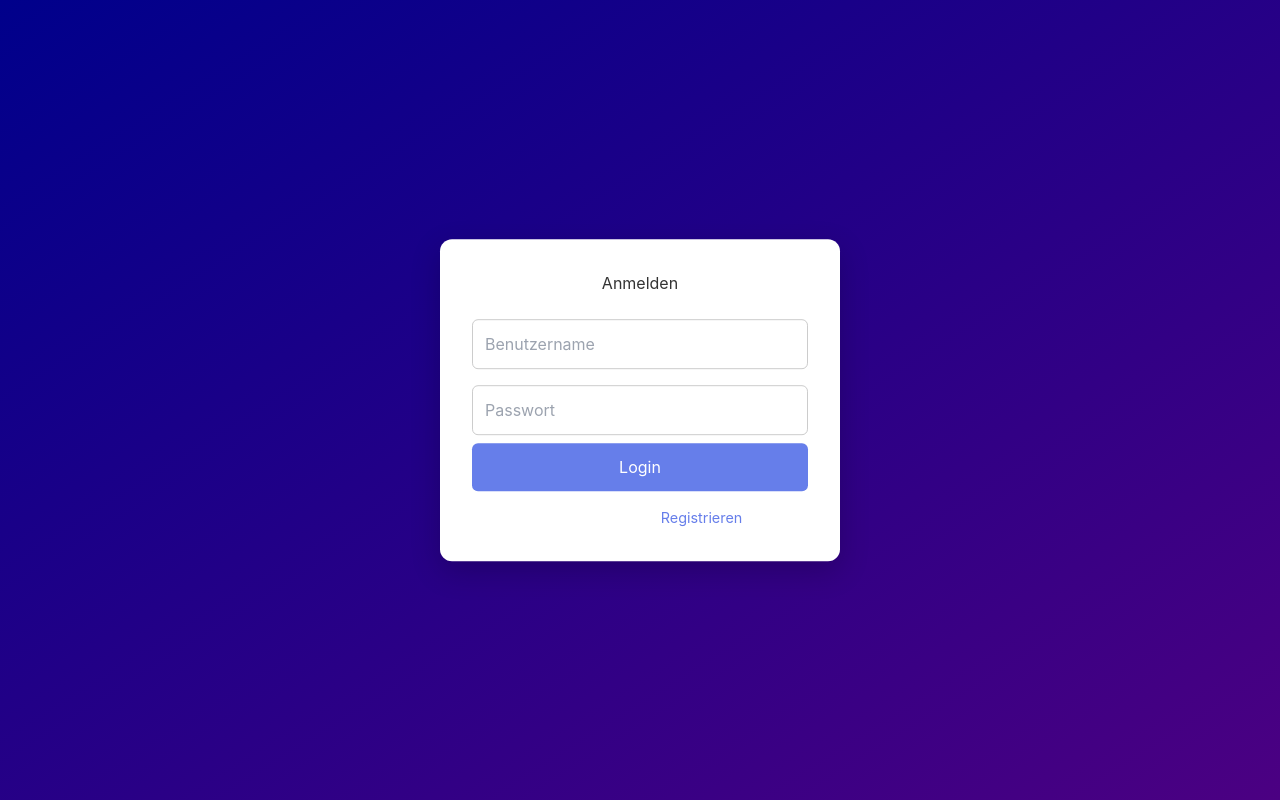
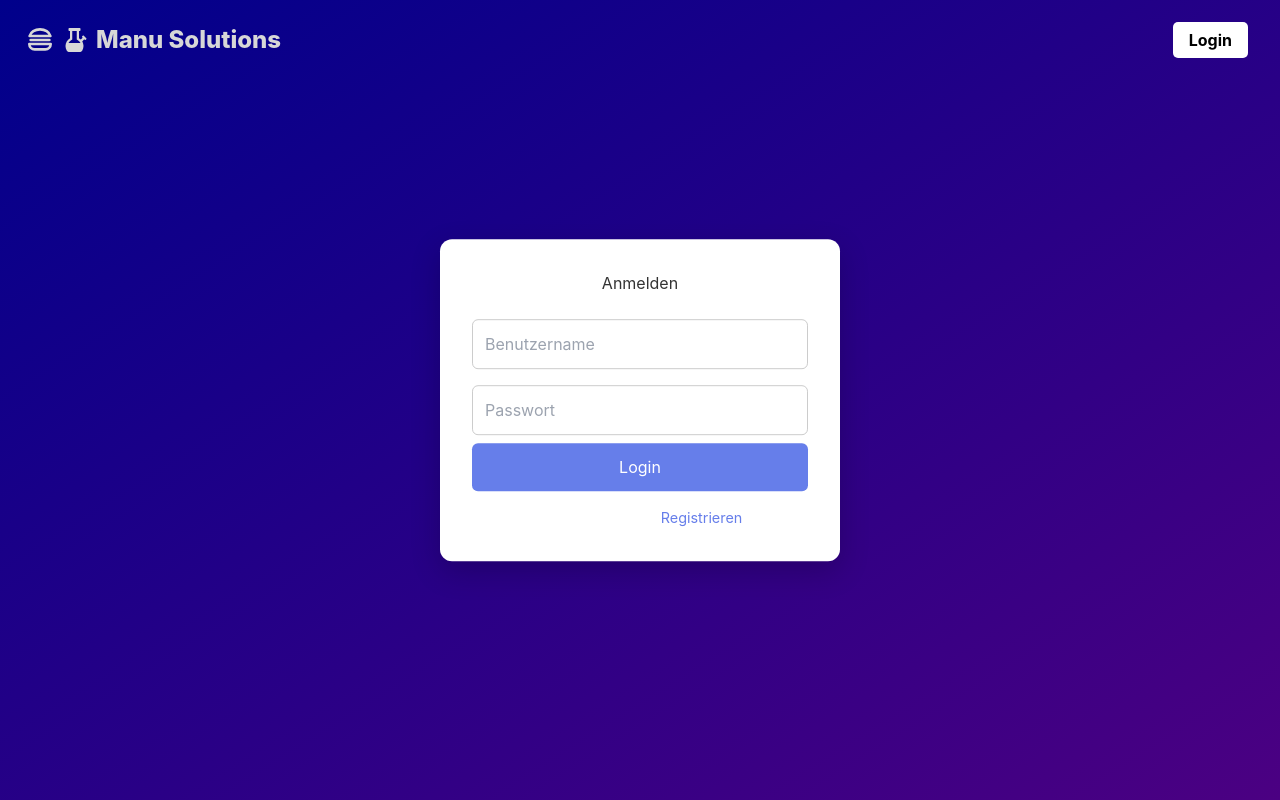
Before and after one commit to manuelpalluotto/Learning_Journal_Frontend_Snake_FourWins, a Next.js app: page /login in a window 1280 px wide. Built offline with nearby package versions, Linux system fonts and the light colour scheme.

Commit message:
Sidenav angepasst

```diff
--- a/src/app/checkfour/page.tsx
+++ b/src/app/checkfour/page.tsx
@@ -12,7 +12,7 @@ export default function CheckfourPage() {
     return (
         <>
                 <Navbar toggleSidenav={() => setIsSidenavOpen(!isSidenavOpen)} />
-                <Sidenav isOpen={isSidenavOpen} />
+                <Sidenav isOpen={isSidenavOpen} onClose={() => setIsSidenavOpen(false)}/>
                 <Checkfour />
         </>
     );
--- a/src/app/entries/page.tsx
+++ b/src/app/entries/page.tsx
@@ -19,7 +19,7 @@ export default function EntriesPage() {
                 }
             `}</style>
             <Navbar toggleSidenav={() => setIsSidenavOpen(!isSidenavOpen)} />
-            <Sidenav isOpen={isSidenavOpen} />
+            <Sidenav isOpen={isSidenavOpen} onClose={() => setIsSidenavOpen(false)}/>
             <Entries />
         </>
 
--- a/src/app/getEntries/page.tsx
+++ b/src/app/getEntries/page.tsx
@@ -15,7 +15,7 @@ export default function GetEntries() {
     return (
         <>
                 <Navbar toggleSidenav={() => setIsSidenavOpen(!isSidenavOpen)} />
-                <Sidenav isOpen={isSidenavOpen} />
+                <Sidenav isOpen={isSidenavOpen} onClose={() => setIsSidenavOpen(false)}/>
                 <FetchEntries />
         </>
     );
--- a/src/app/login/page.tsx
+++ b/src/app/login/page.tsx
@@ -3,6 +3,8 @@ import '@/css/login.css';
 import React, { useState, useEffect } from 'react';
 import { useUser } from '../context/UserContext';
 import { useRouter } from 'next/navigation';
+import Navbar from '@/components/navbar/Navbar';
+import Sidenav from '@/components/sidenav/Sidenav';
 
 
 export default function Login() {
@@ -12,6 +14,7 @@ export default function Login() {
     const [password, setPassword] = useState<string>('');
     const router = useRouter();
 
+    const [isSidenavOpen, setIsSidenavOpen] = useState<boolean>(false);
 
     const handleLogin = async () => {
         try {
@@ -25,6 +28,8 @@ export default function Login() {
 
     return (
         <>
+            <Navbar toggleSidenav={() => setIsSidenavOpen(!isSidenavOpen)} />
+            <Sidenav isOpen={isSidenavOpen} onClose={() => setIsSidenavOpen(false)} />
             <style jsx global>
                 {`
                 body {
--- a/src/app/postEntries/page.tsx
+++ b/src/app/postEntries/page.tsx
@@ -23,7 +23,7 @@ export default function PostEntries() {
                 }
             `}</style>
                 <Navbar toggleSidenav={() => setIsSidenavOpen(!isSidenavOpen)} />
-                <Sidenav isOpen={isSidenavOpen} />
+                <Sidenav isOpen={isSidenavOpen} onClose={() => setIsSidenavOpen(false)}/>
                 <SetEntries />
         </>
     );
--- a/src/components/navbar/Navbar.tsx
+++ b/src/components/navbar/Navbar.tsx
@@ -1,11 +1,26 @@
+'use client';
+
 import styles from './Navbar.module.css';
 import { FaBong } from "react-icons/fa";
 import { TbBurger } from "react-icons/tb";
 import Link from 'next/link';
 import { useUser } from '@/app/context/UserContext';
+import { useRouter } from 'next/router';
+import { useEffect, useState } from 'react';
 
 export default function Navbar({ toggleSidenav }: { toggleSidenav: () => void }) {
     const { isLoggedIn } = useUser();
+
+    const router = useRouter();
+    const [shouldShowLoginButton, setShouldShowLoginButton] = useState<boolean>();
+
+    useEffect( () => {
+        if (typeof window !== 'undefined') {
+            const hideLoginButtonOnRoutes = ['/login', '/register', '/'];
+            setShouldShowLoginButton(!hideLoginButtonOnRoutes.includes(router.pathname));
+        }
+    }, [router.pathname]);
+
 
     return (
         <nav className={styles.titlebar}>
@@ -19,7 +34,7 @@ export default function Navbar({ toggleSidenav }: { toggleSidenav: () => void })
                 </div>
             </div>
             <div className={styles['login-area']}>
-                {isLoggedIn ? (<Link href='/logout' className={styles['navbar--login-button']}>Logout</Link>) : (<Link href='/login' className={styles['navbar--login-button']}>Login</Link>)}
+                {shouldShowLoginButton && isLoggedIn ? (<Link href='/logout' className={styles['navbar--login-button']}>Logout</Link>) : (<Link href='/login' className={styles['navbar--login-button']}>Login</Link>)}
             </div>
         </nav>
     );
```
Lines whose indentation alone changed are shown as unchanged.
